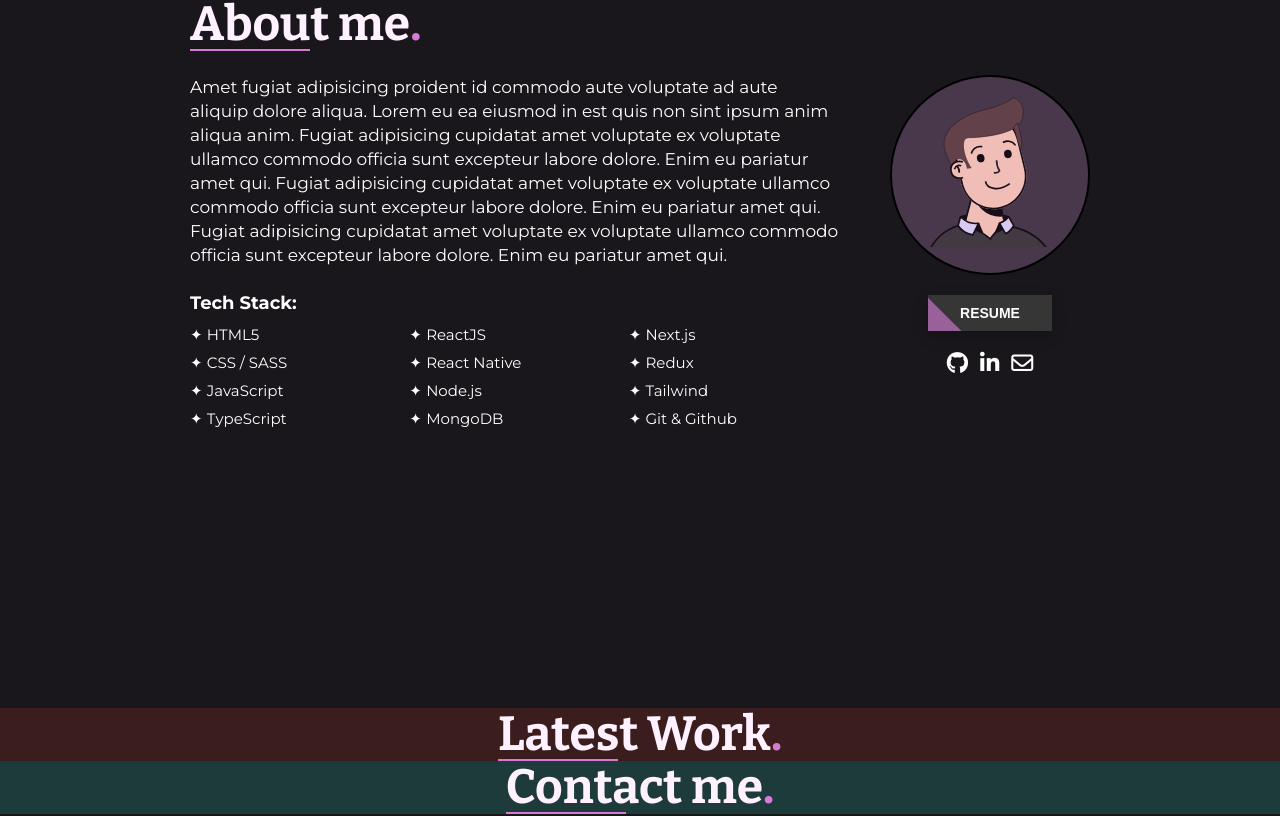
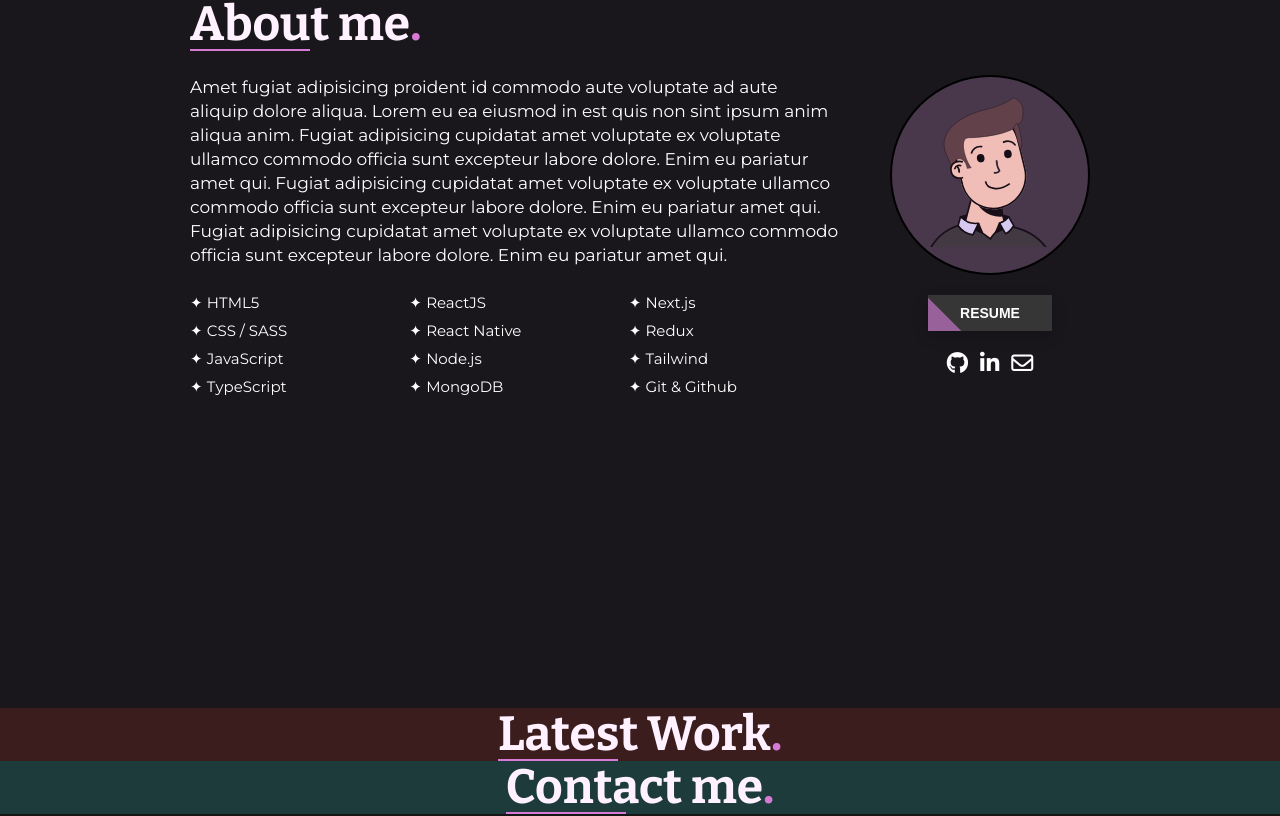
Before and after one commit to josefggx/Portfolio, a React (Vite) app: page / in a window 1280 px wide. Shown: the part 892-1708 px from the top of the page. Built offline with nearby package versions, Linux system fonts and the light colour scheme.

Commit message:
💄 update: Small adjustments to styles

```diff
--- a/src/components/Button/Button.scss
+++ b/src/components/Button/Button.scss
@@ -4,6 +4,7 @@
   color: white;
   border-radius: 1px solid white;
   flex-shrink: 0;
+  cursor: pointer;
 }
 
 .btn {
--- a/src/components/Navbar/Navbar.scss
+++ b/src/components/Navbar/Navbar.scss
@@ -73,7 +73,7 @@
       width: 0;
       height: 1.5px;
       background: #af74b4;
-      transition: all 0.3s;
+      transition: all .4s;
     }
     &:hover::before {
       width: 100%;
--- a/src/components/TechStack/TechStack.scss
+++ b/src/components/TechStack/TechStack.scss
@@ -1,6 +1,4 @@
-.techstack__title {
-  margin-bottom: 8px;
-}
+
 
 .techstack__list {
   -moz-column-count: 4;
--- a/src/components/TechStack/TechStack.tsx
+++ b/src/components/TechStack/TechStack.tsx
@@ -3,7 +3,6 @@ import './TechStack.scss';
 export const TechStack = () => {
   return (
     <>
-      <h3 className="techstack__title">Tech Stack:</h3>
       <ul className="techstack__list">
         <li className="techstack__item">HTML5</li>
         <li className="techstack__item">CSS / SASS</li>
```
